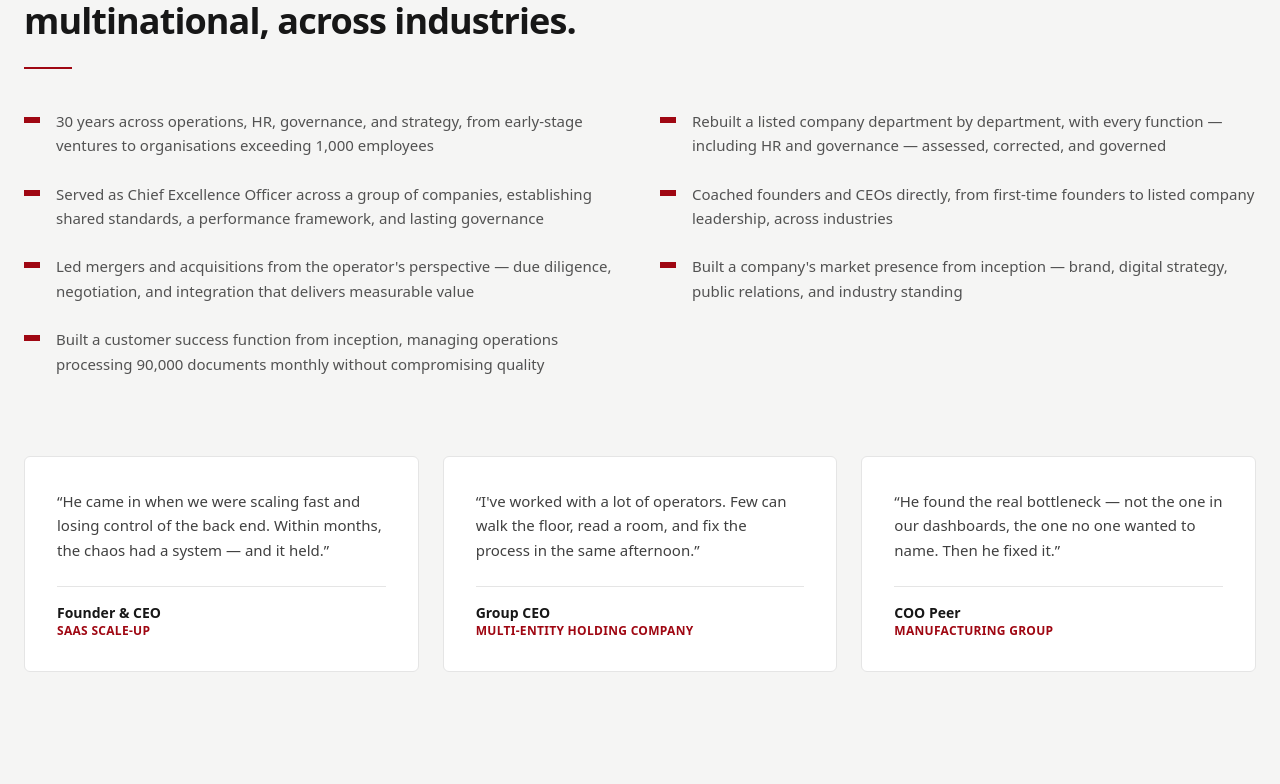
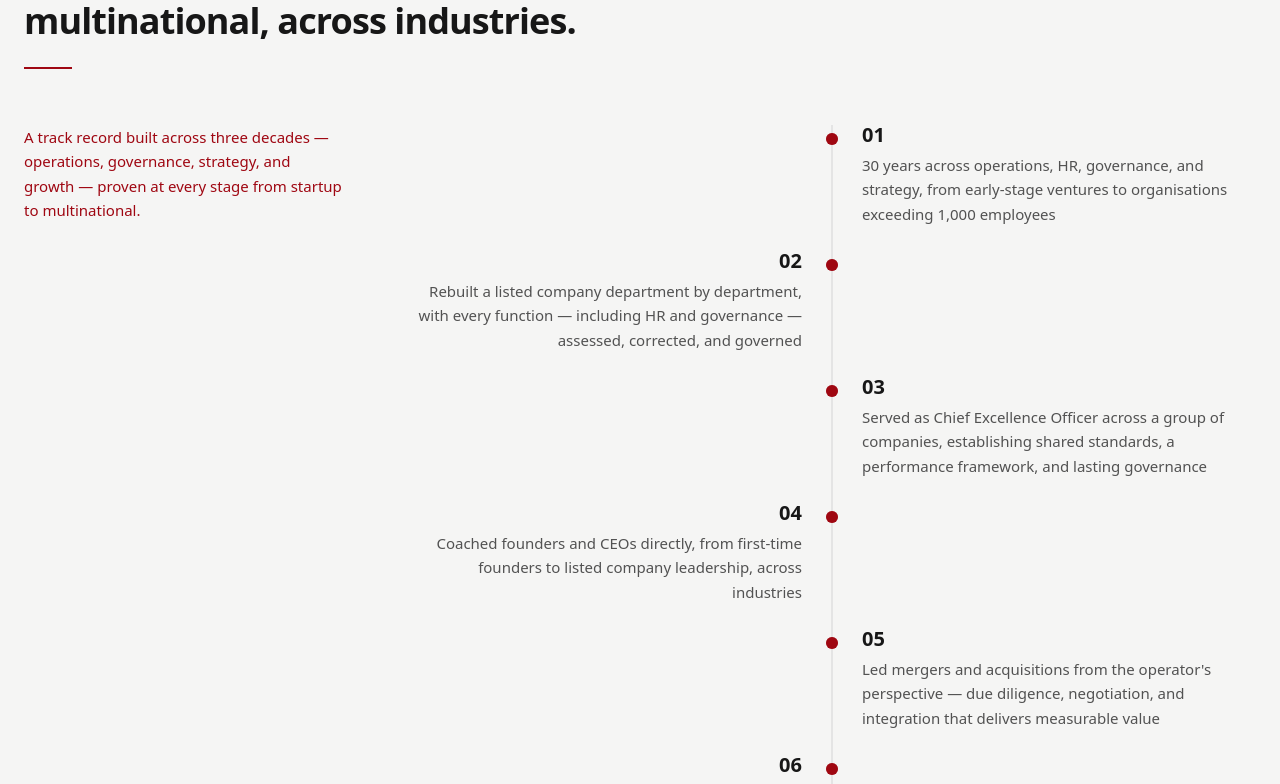
Before and after one commit to Aksdec14/RanaSir-Portfolio-NewDesign, a Next.js app: page / in a window 1280 px wide. Shown: the part 4216-5000 px from the top of the page. Built offline with nearby package versions, Linux system fonts and the light colour scheme; no server answers.

Commit message:
Changes in Proof Section

```diff
--- a/app/component/Proof.tsx
+++ b/app/component/Proof.tsx
@@ -28,6 +28,68 @@ function TestimonialCard({ quote, name, role }: TestimonialCardProps) {
     );
 }
 
+type TimelineItemProps = {
+    index: number;
+    text: string;
+    side: "left" | "right";
+};
+
+function TimelineItem({ index, text, side }: TimelineItemProps) {
+    const num = String(index).padStart(2, "0");
+
+    return (
+        <div className="relative flex items-start sm:min-h-[110px]">
+            {/* Mobile layout: dot + text in a row */}
+            <div className="flex w-full items-start gap-4 sm:hidden">
+                <span className="relative mt-1 flex h-3 w-3 flex-shrink-0 items-center justify-center rounded-full bg-red-800">
+                    <span className="absolute h-3 w-3 animate-ping rounded-full bg-red-800/40" />
+                </span>
+                <div>
+                    <p className="text-xl font-extrabold leading-none text-neutral-900">
+                        {num}
+                    </p>
+                    <p className="mt-2 text-[15px] leading-relaxed text-neutral-600">
+                        {text}
+                    </p>
+                </div>
+            </div>
+
+            {/* Desktop layout: alternating left/right around center line */}
+            <div className="hidden w-full sm:grid sm:grid-cols-[1fr_auto_1fr] sm:items-start sm:gap-6">
+                <div className="text-right">
+                    {side === "left" && (
+                        <div>
+                            <p className="text-xl font-extrabold leading-none text-neutral-900">
+                                {num}
+                            </p>
+                            <p className="mt-2 text-[15px] leading-relaxed text-neutral-600">
+                                {text}
+                            </p>
+                        </div>
+                    )}
+                </div>
+
+                <span className="relative mt-2 flex h-3 w-3 flex-shrink-0 items-center justify-center rounded-full bg-red-800">
+                    <span className="absolute h-3 w-3 animate-ping rounded-full bg-red-800/40" />
+                </span>
+
+                <div className="text-left">
+                    {side === "right" && (
+                        <div>
+                            <p className="text-xl font-extrabold leading-none text-neutral-900">
+                                {num}
+                            </p>
+                            <p className="mt-2 text-[15px] leading-relaxed text-neutral-600">
+                                {text}
+                            </p>
+                        </div>
+                    )}
+                </div>
+            </div>
+        </div>
+    );
+}
+
 export default function Proof() {
     const { content } = useContent();
     const c = content?.proof;
@@ -49,7 +111,7 @@ export default function Proof() {
     return (
         <section id="proof" className="bg-stone-100 px-4 py-24 sm:px-6">
             <div className="mx-auto max-w-7xl text-left">
-                {/* Track record */}
+                {/* Header */}
                 <p className="text-xs font-semibold tracking-widest text-red-800">
                     {c?.badge || "A RECORD OF RESULTS"}
                 </p>
@@ -58,19 +120,36 @@ export default function Proof() {
                 </h2>
                 <div className="mt-6 h-0.5 w-12 bg-red-800" />
 
-                <ul className="mt-10 grid gap-x-10 gap-y-6 sm:grid-cols-2">
-                    {record.map((item) => (
-                        <li key={item} className="flex gap-4">
-                            <span className="mt-2 h-1.5 w-4 flex-shrink-0 bg-red-800" />
-                            <p className="text-[15px] leading-relaxed text-neutral-600">
-                                {item}
-                            </p>
-                        </li>
-                    ))}
-                </ul>
+                {/* Track record: intro text (left) + timeline (right), like the reference layout */}
+                <div className="mt-14 grid gap-12 lg:grid-cols-[minmax(0,320px)_1fr] lg:gap-16">
+                    <div className="lg:sticky lg:top-24 lg:self-start">
+                        <p className="text-[15px] leading-relaxed text-red-800">
+                            {(c as { recordIntro?: string } | undefined)?.recordIntro ||
+                                "A track record built across three decades — operations, governance, strategy, and growth — proven at every stage from startup to multinational."}
+                        </p>
+                    </div>
+
+                    <div className="relative">
+                        {/* Center vertical line (desktop) */}
+                        <div className="absolute left-1/2 top-0 hidden h-full w-px -translate-x-1/2 bg-neutral-300 sm:block" />
+                        {/* Left vertical line (mobile) */}
+                        <div className="absolute left-[5px] top-0 h-full w-px bg-neutral-300 sm:hidden" />
+
+                        <div className="flex flex-col gap-10 sm:gap-4">
+                            {record.map((item, i) => (
+                                <TimelineItem
+                                    key={item}
+                                    index={i + 1}
+                                    text={item}
+                                    side={i % 2 === 0 ? "right" : "left"}
+                                />
+                            ))}
+                        </div>
+                    </div>
+                </div>
 
                 {/* Testimonials */}
-                <div className="mt-20 grid gap-6 sm:grid-cols-2 lg:grid-cols-3">
+                <div className="mt-24 grid gap-6 sm:grid-cols-2 lg:grid-cols-3">
                     {testimonials.map((t) => (
                         <TestimonialCard key={t.quote} {...t} />
                     ))}
```
